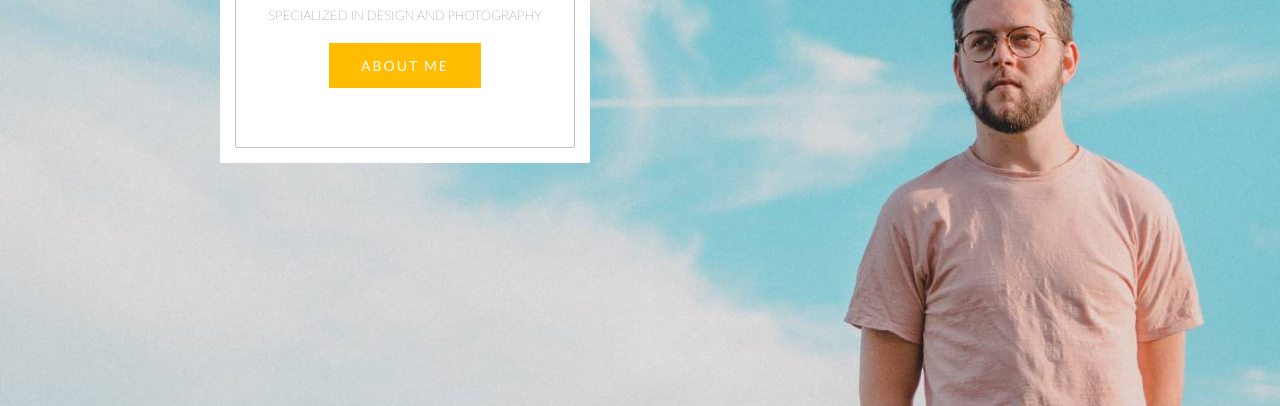
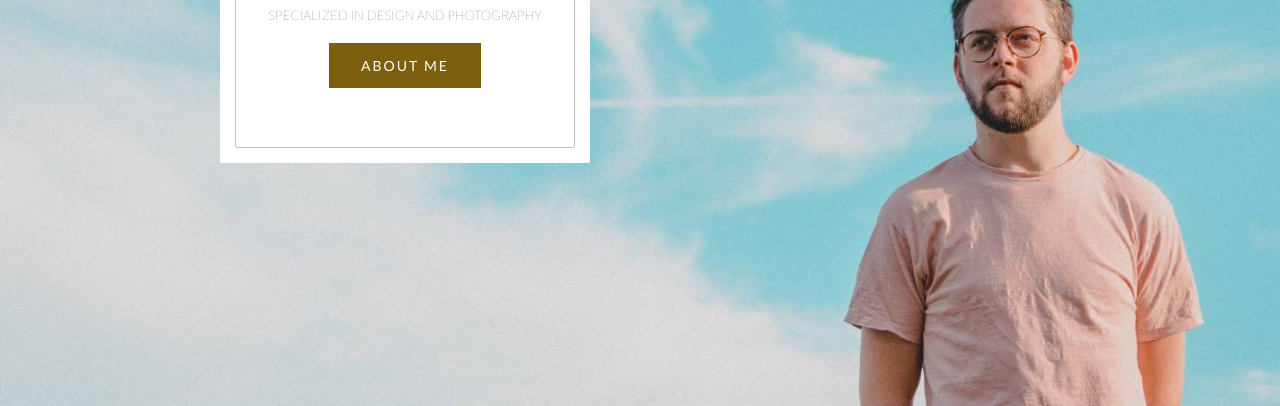
Before and after one commit to ALFAIZ123/portfoliom4, a plain HTML site: page index.html in a window 1280 px wide. In both pictures the pointer is over the button "ABOUT ME". Shown: the part 394-800 px from the top of the page. Drawn offline with Linux system fonts and the light colour scheme.

Commit message:
image 2  fix

```diff
--- a/asset/css/style.css
+++ b/asset/css/style.css
@@ -101,6 +101,9 @@ body {
     background: #ffbc00;
     border: none;
     letter-spacing: 2px;
+}
+.hero button:hover{
+    background-color: #7b5e0e;
 }
 
 .sec-1 {
```
